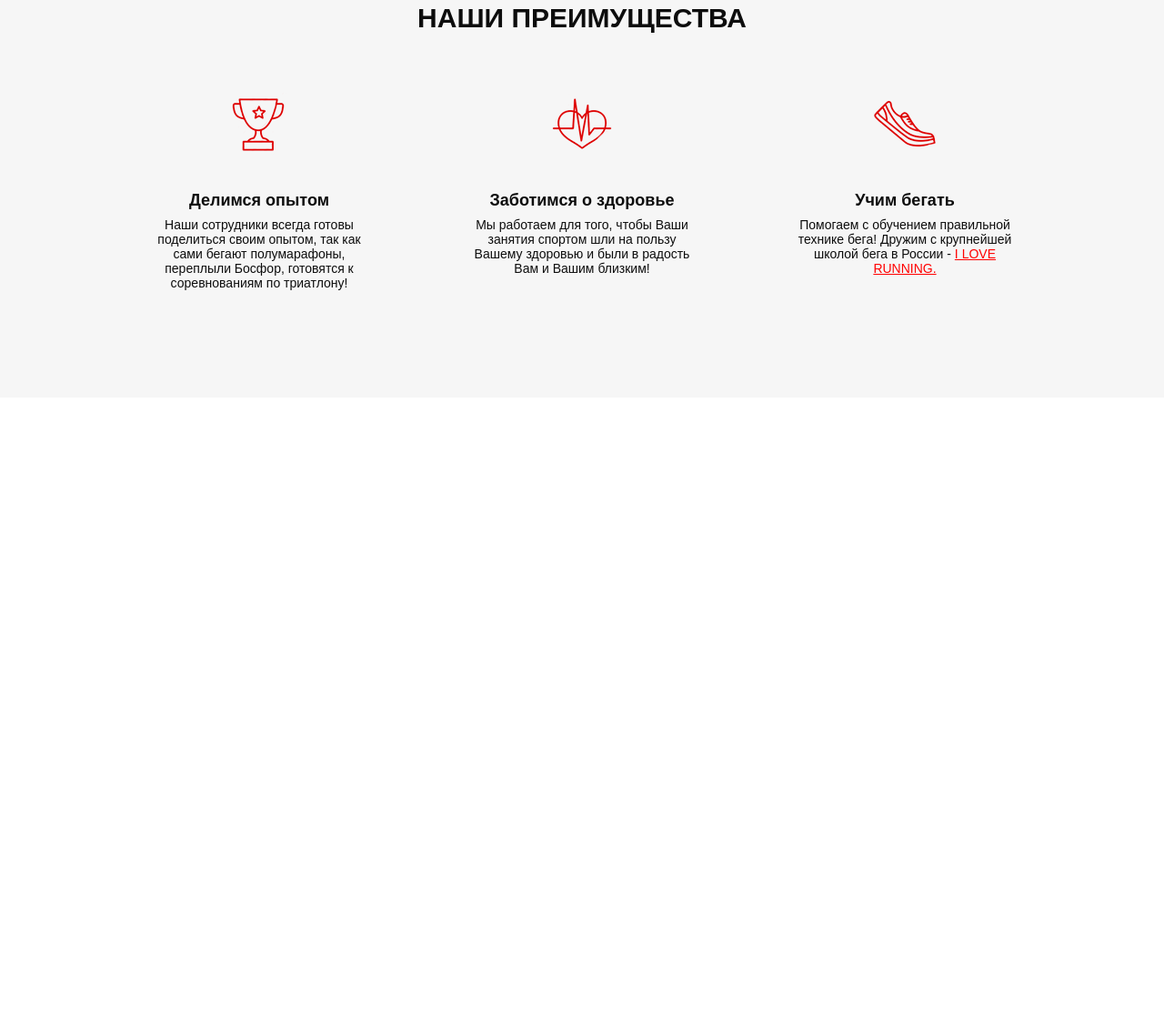
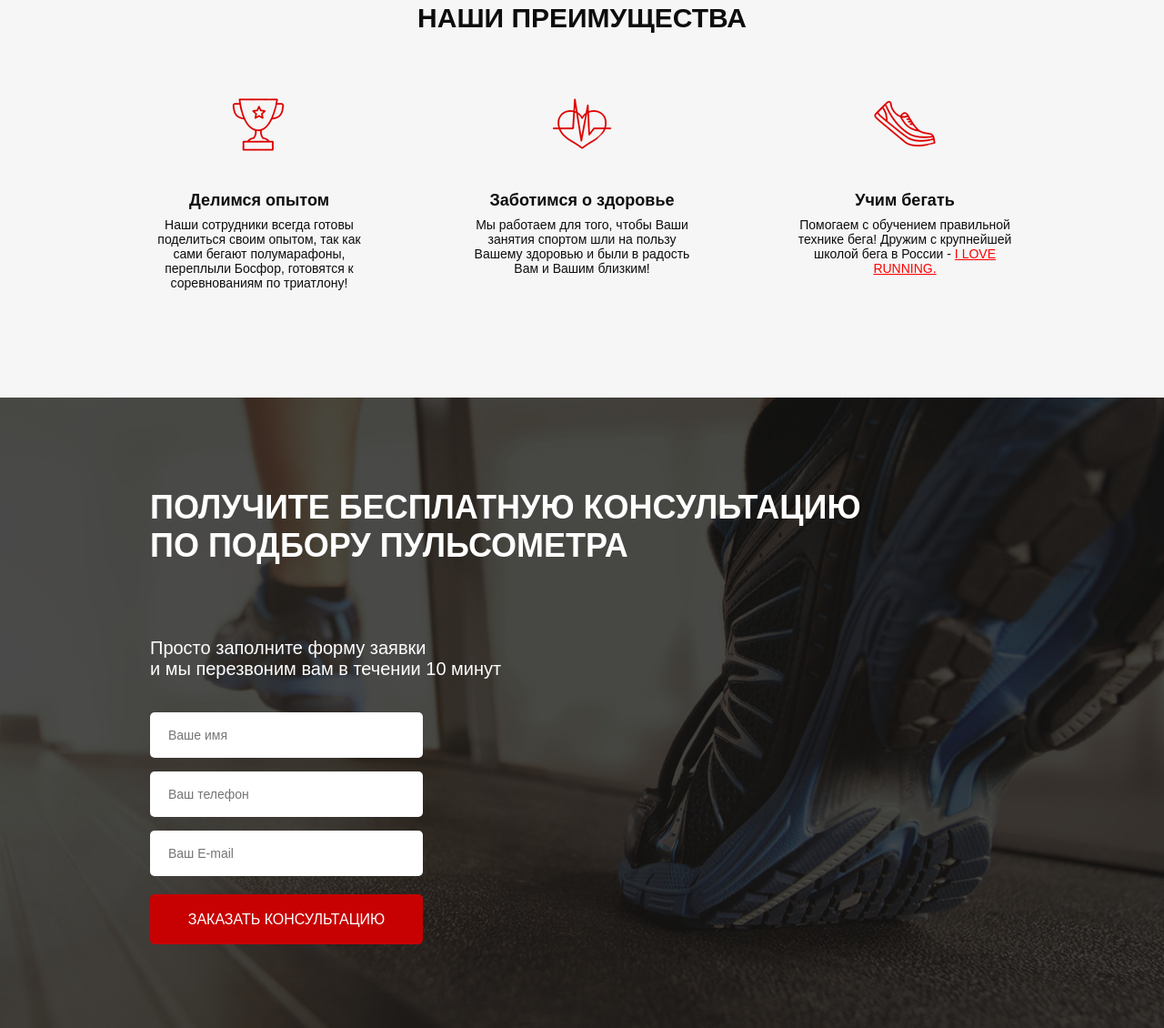
Before and after one commit to Maksimilyanone/pulsometr, a website: page src/index.html in a window 1280 px wide. Shown: the part 752-1882 px from the top of the page at 91% size. Before the commit the page ends 1189 px from the top, so only its background shows below. Drawn offline with Linux system fonts and the light colour scheme.

Commit message:
add consultation

```diff
--- a/src/index.html
+++ b/src/index.html
@@ -78,5 +78,24 @@
 
         </div>
        </div>
+       <div class="consultation">
+        <div class="container">
+            <h2 class="title title_left">
+                Получите бесплатную консультацию<br>
+                по подбору пульсометра
+            </h2>
+            <div class="consultation__text">
+                Просто заполните форму заявки <br>
+                и мы перезвоним вам в течении 10 минут
+            </div>
+            <form class="feed-form" action="#">
+                <input name="name" required placeholder="Ваше имя" type="text">
+                <input name="phone" required placeholder="Ваш телефон" type="number">
+                <input name="email" required placeholder="Ваш E-mail" type="email">
+                <button class="button button_submit" >заказать кОНСУЛЬТАЦИЮ</button>
+            </form>
+
+        </div>
+       </div>
 </body>
 </html>
--- a/src/sass/_media.scss
+++ b/src/sass/_media.scss
@@ -4,6 +4,19 @@
 @media (max-width: 991px){
 	.promo{
 		padding: 21px 17px 10px 17px;
+	}
+	.consultation{
+		.title_left{
+			text-align: center;
+		}
+		&__text{
+			text-align: center;
+			margin-top: 28px;
+		}
+		.feed-form{
+			margin: 0 auto;
+			margin-top: 20px;
+		}
 	}
 }
 @media (max-width: 767px){
@@ -133,6 +146,11 @@
 		}
 
 	}
+	.consultation{
+		.title_left{
+			font-size: 24px;
+		}
+	}
 }
 @media(max-width:374px){
 	.header{
@@ -152,5 +170,16 @@
 			font-size: 11px;
 		}
 	}
+	.consultation{
+		.title_left{
+			font-size: 18px;
+		}
+		&__text{
+			font-size: 15px;
+		}
 
+		.feed-form{
+			width: 250px;
+		}
+	}
 }
--- a/src/sass/blocks/_button.scss
+++ b/src/sass/blocks/_button.scss
@@ -19,6 +19,18 @@
 		font-size: 16px;
 		margin-top: 67px;
 	}
+	&_submit{
+		width: 100%;
+		height: 55px;
+		color: #ffffff;
+		font-size: 16px;
+		font-weight: 500;
+		font-style: normal;
+		letter-spacing: normal;
+		line-height: normal;
+		text-align: center;
+		text-transform: uppercase;
+	}
 	&:hover{
 		background: linear-gradient(-110deg, #b0ec08, #00ff40);
 	}
--- /dev/null
+++ b/src/sass/blocks/_consultation.scss
@@ -0,0 +1,16 @@
+.consultation{
+    min-height: 680px;
+    padding: 100px 0 92px 0;
+    background: url(../../img/bg/bg2.jpg) center (center/cover) no-repeat;
+    &__text{
+        color: #ffffff;
+        font-size: 20px;
+        font-weight: 500;
+        font-style: normal;
+        letter-spacing: normal;
+        line-height: normal;
+        text-align: left;
+        margin-top: 80px;
+    }
+
+}
--- /dev/null
+++ b/src/sass/blocks/_forms.scss
@@ -0,0 +1,22 @@
+.feed-form{
+    margin-top: 36px;
+    display: flex;
+    flex-direction: column;
+    width: 300px;
+    input{
+        height: 50px;
+        border-radius: 5px;
+        padding: 20px;
+        margin-bottom: 15px;
+        color: #4b4b4b;
+        font-size: 14px;
+        font-weight: 300;
+        font-style: normal;
+        letter-spacing: normal;
+        text-align: left;
+        border: none;
+        &:nth-child(3){
+            margin-bottom: 20px;
+        }
+    }
+}
--- a/src/sass/blocks/_promo.scss
+++ b/src/sass/blocks/_promo.scss
@@ -1,7 +1,7 @@
 .promo{
 	min-height: 650px;
 	padding: 21px 0 93px 0;
-	background: url(../../img/bg/bg1.jpg) center (center/ cover) no-repeat;
+	background: url(../img/bg/bg1.jpg) center (center/ cover) no-repeat;
 	&__wapper{
 		display: flex;
 		flex-direction: column;
--- /dev/null
+++ b/src/sass/blocks/_title.scss
@@ -0,0 +1,15 @@
+.title{
+    color: #0d0d0d;
+    font-size: 30px;
+    font-weight: 700;
+    font-style: normal;
+    letter-spacing: normal;
+    line-height: normal;
+    text-align: center;
+    text-transform: uppercase;
+    &_left{
+        text-align: left;
+        font-size: 36px;
+        color: #fff;
+    }
+}
--- a/src/sass/style.scss
+++ b/src/sass/style.scss
@@ -10,4 +10,7 @@
 @import'blocks/header';
 @import'blocks/button';
 @import'blocks/advanteges';
-@import"media"
+@import"media";
+@import'blocks/consultation';
+@import'blocks/title';
+@import'blocks/forms';
```
Also changed, not shown: src/css/style.min.css.
